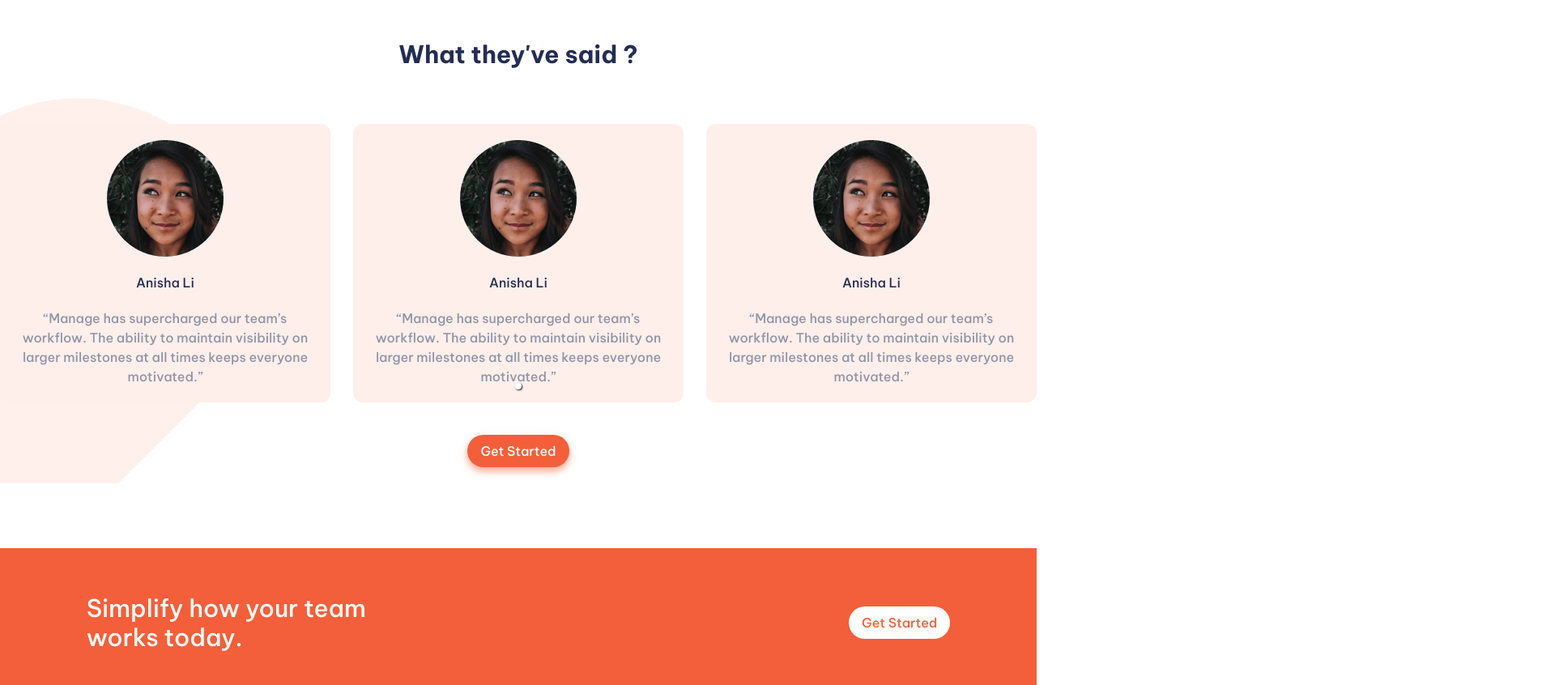
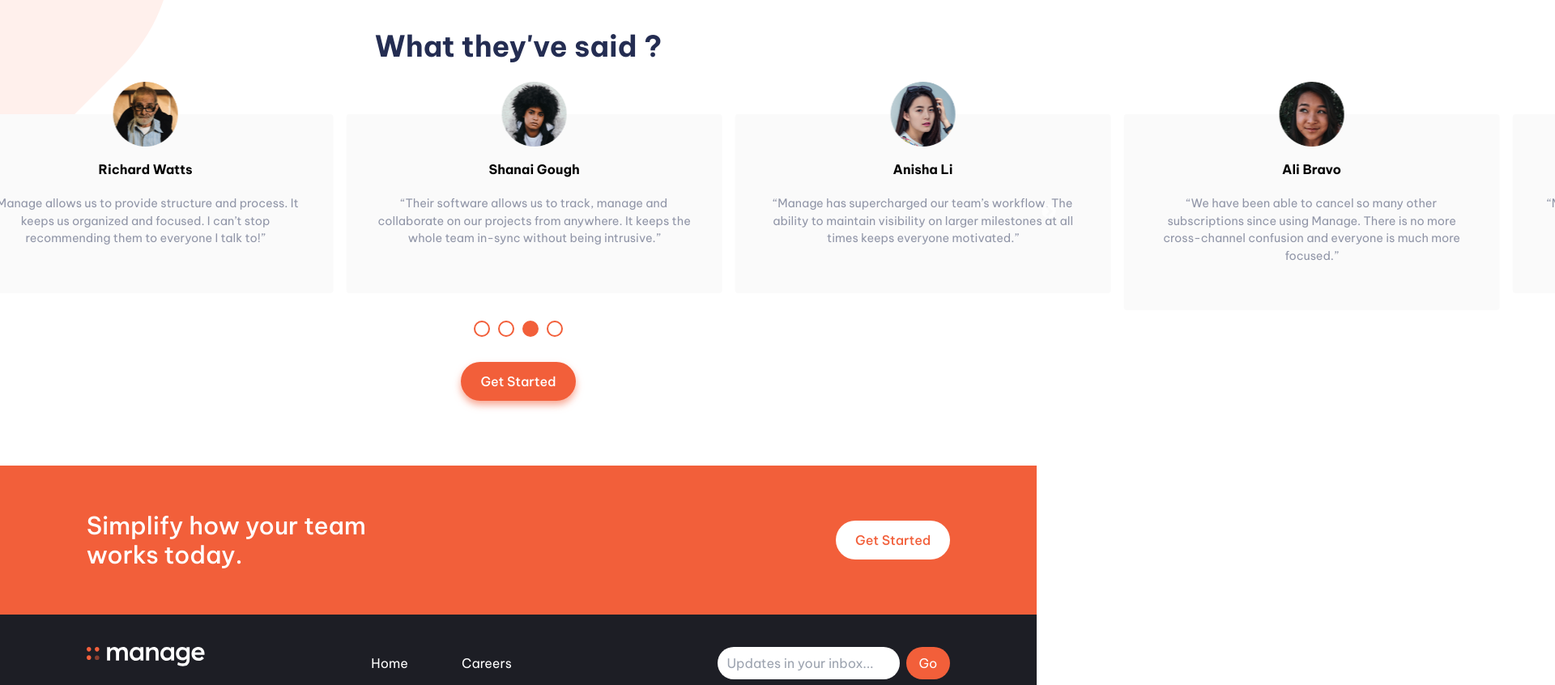
Before and after one commit to noheezybucket/manage-landing-page, a React (Create React App) app: page / in a window 1280 px wide. Shown: the part 1314-2160 px from the top of the page at 81% size, 1920 px wide, since content can reach past the window. Built offline with nearby package versions, Linux system fonts and the light colour scheme; the HTML template or start-up script is replaced by a standard one.

Commit message:
final commit

```diff
--- a/src/components/About.js
+++ b/src/components/About.js
@@ -6,7 +6,7 @@
     <section className="about">
       <div className="py-20 mx-auto w-10/12 gap-[50px] lg:gap-[200px] flex flex-col lg:flex-row">
         <div className="text-center lg:text-left">
-          <h2 className="text-primary-blue pb-7 text-3xl font-bold">
+          <h2 className="text-primary-blue pb-7 text-4xl font-bold">
             What's different about Manage ?
           </h2>
           <p>
@@ -20,9 +20,7 @@
           {/* 01 */}
           <div className="flex flex-col lg:flex-row gap-5 ">
             <p className="flex items-center bg-neutral-red  rounded-3xl lg:bg-white lg:items-start">
-              <span className="bg-primary-red text-white px-4 py-2 mr-3 rounded-3xl h-fit">
-                01
-              </span>
+              <span className="about-number">01</span>
               <h3 className="about-title lg:hidden">
                 Track company-wide progress
               </h3>
@@ -43,9 +41,7 @@
           {/* 02 */}
           <div className="flex flex-col lg:flex-row gap-5 ">
             <p className="flex items-center bg-neutral-red rounded-3xl lg:bg-white lg:items-start">
-              <span className="bg-primary-red text-white mr-3 px-4 py-2 rounded-3xl h-fit">
-                02
-              </span>
+              <span className="about-number">02</span>
               <h3 className="about-title lg:hidden">
                 Advanced built-in reports
               </h3>
@@ -65,9 +61,7 @@
           {/* 03 */}
           <div className="flex flex-col lg:flex-row gap-5 ">
             <p className="flex items-center bg-neutral-red  rounded-3xl lg:bg-white lg:items-start">
-              <span className="bg-primary-red text-white  mr-3 px-4 py-2 rounded-3xl h-fit">
-                03
-              </span>
+              <span className="about-number">03</span>
               <h3 className="about-title lg:hidden">
                 Everything you need in one place
               </h3>
--- a/src/components/MobileHeader.js
+++ b/src/components/MobileHeader.js
@@ -16,6 +16,7 @@
           <img src={manage} alt="manage" />
         </div>
         <div
+          className="cursor-pointer"
           onClick={() => {
             setIsMenuOpen((prev) => !prev);
           }}
--- a/src/components/SecondFooter.js
+++ b/src/components/SecondFooter.js
@@ -50,15 +50,16 @@
         <div>
           <form className="flex">
             <input
-              type="text"
+              type="email"
               name="footer-text"
               placeholder="Updates in your inbox..."
-              className="py-1 px-1 rounded-3xl w-full text-md"
+              className="py-2 px-3 rounded-3xl w-full text-md outline-primary-red"
+              required
             />
             <input
               type="submit"
               value="Go"
-              className="bg-primary-red h-full ml-1 text-white py-1 px-4 rounded-3xl"
+              className="bg-primary-red h-full ml-2 text-white py-2 px-4 rounded-3xl cursor-pointer hover:bg-white hover:text-primary-red duration-200 ease-in-out hover:drop-shadow-[0_2px_2px_rgba(242,95,58,0.55)]"
             />
           </form>
         </div>
--- a/src/components/Testimonials.js
+++ b/src/components/Testimonials.js
@@ -1,71 +1,72 @@
 import React, { Component } from "react";
-import "react-responsive-carousel/lib/styles/carousel.min.css"; // requires a loader
-import { Carousel } from "react-responsive-carousel";
+import Slider from "react-slick";
+import "slick-carousel/slick/slick.css";
+import "slick-carousel/slick/slick-theme.css";
 
-import ali from "../assets/avatar-ali.png";
-import anisha from "../assets/avatar-anisha.png";
-import richard from "../assets/avatar-richard.png";
-import shanai from "../assets/avatar-shanai.png";
+import data from "../data";
 
 export default class Testimonials extends Component {
   render() {
+    const settings = {
+      dots: true,
+      infinite: true,
+      speed: 2000,
+      slidesToShow: 3,
+      slidesToScroll: 1,
+      initialSlide: 0,
+      autoplay: true,
+      autoplaySpeed: 2000,
+      className: "my-14",
+      responsive: [
+        {
+          breakpoint: 1024,
+          settings: {
+            slidesToShow: 2,
+            slidesToScroll: 1,
+            infinite: true,
+            dots: true,
+          },
+        },
+        {
+          breakpoint: 600,
+          settings: {
+            slidesToShow: 1,
+            slidesToScroll: 1,
+            initialSlide: 1,
+          },
+        },
+        {
+          breakpoint: 480,
+          settings: {
+            slidesToShow: 1,
+            slidesToScroll: 1,
+          },
+        },
+      ],
+    };
+
     return (
-      <section className="mx-auto text-center py-[20px] mb-20">
-        <h2 className="text-primary-blue text-center pb-7 text-3xl font-bold">
+      <section className="mx-auto w-full text-center mb-20">
+        <h2 className="text-primary-blue text-center  text-4xl font-bold">
           What they've said ?
         </h2>
-        <Carousel
-          showThumbs={false}
-          showArrows={true}
-          showStatus={false}
-          showIndicators={true}
-          autoPlay={true}
-          interval={4000}
-          useKeyboardArrows={true}
-          infiniteLoop={true}
-          className=" my-10"
-        >
-          <div className="flex flex-row bg-primary gap-7">
-            {/* Ali */}
-            <div className="testimonial-card">
-              <div>
-                <img src={ali} alt="Ali" />
+
+        <Slider {...settings}>
+          {data.map((testimonial, index) => {
+            return (
+              <div className="testimonial-card" key={index}>
+                <div className="testimonial-img">
+                  <img
+                    src={require("../assets/" + testimonial.avatar + ".png")}
+                    alt={testimonial.name}
+                  />
+                </div>
+                <h3>{testimonial.name}</h3>
+                <p>{testimonial.testimonial}</p>
               </div>
-              <h3>Anisha Li</h3>
-              <p>
-                “Manage has supercharged our team’s workflow. The ability to
-                maintain visibility on larger milestones at all times keeps
-                everyone motivated.”
-              </p>
-            </div>
-
-            {/* Ali */}
-            <div className="testimonial-card">
-              <div className="relative">
-                <img src={ali} alt="Ali" />
-              </div>
-              <h3>Anisha Li</h3>
-              <p>
-                “Manage has supercharged our team’s workflow. The ability to
-                maintain visibility on larger milestones at all times keeps
-                everyone motivated.”
-              </p>
-            </div>
-
-            {/* Ali */}
-            <div className="testimonial-card">
-              <div>
-                <img src={ali} alt="Ali" />
-              </div>
-              <h3>Anisha Li</h3>
-              <p>
-                “Manage has supercharged our team’s workflow. The ability to
-                maintain visibility on larger milestones at all times keeps
-                everyone motivated.”
-              </p>
-            </div>
-          </div>
-        </Carousel>
+            );
+          })}
+        </Slider>
         <button className="btn-red">Get Started</button>
       </section>
     );
--- /dev/null
+++ b/src/data.js
@@ -0,0 +1,32 @@
+const data = [
+  {
+    id: 1,
+    avatar: "avatar-anisha",
+    name: "Anisha Li",
+    testimonial:
+      "“Manage has supercharged our team’s workflow. The ability to maintain visibility on larger milestones at all times keeps everyone motivated.”",
+  },
+  {
+    id: 2,
+    avatar: "avatar-ali",
+    name: "Ali Bravo",
+    testimonial:
+      "“We have been able to cancel so many other subscriptions since using Manage. There is no more cross-channel confusion and everyone is much more focused.”",
+  },
+  {
+    id: 3,
+    avatar: "avatar-richard",
+    name: "Richard Watts",
+    testimonial:
+      "“Manage allows us to provide structure and process. It keeps us organized and focused. I can’t stop recommending them to everyone I talk to!”",
+  },
+  {
+    id: 4,
+    avatar: "avatar-shanai",
+    name: "Shanai Gough",
+    testimonial:
+      "“Their software allows us to track, manage and collaborate on our projects from anywhere. It keeps the whole team in-sync without being intrusive.”",
+  },
+];
+
+export default data;
--- a/src/index.css
+++ b/src/index.css
@@ -12,21 +12,31 @@
 
 body {
   background: url("./assets/bg-tablet-pattern.svg") no-repeat top -150px right -150px;
+  overflow-x: hidden;
 }
 
 .about {
-  background: url("./assets/bg-tablet-pattern.svg") no-repeat bottom -100% left -500px;
+  background: url("./assets/bg-tablet-pattern.svg") no-repeat bottom -30px left -600px;
 }
+
 P {
   @apply text-neutral-blue;
 }
 
 .btn-red {
-  @apply bg-primary-red text-white py-2 px-4 rounded-3xl font-[500] drop-shadow-[0_5px_5px_rgba(242,95,58,0.55)];
+  @apply ease-in-out duration-200 bg-primary-red text-white py-3 px-6 rounded-3xl font-[500] drop-shadow-[0_5px_5px_rgba(242,95,58,0.55)];
+}
+
+.btn-red:hover {
+  @apply bg-white text-primary-red;
 }
 
 .btn-white {
-  @apply bg-white text-primary-red py-2 px-4 rounded-3xl font-[500];
+  @apply ease-in-out duration-200 bg-white text-primary-red py-3 px-6 rounded-3xl font-[500];
+}
+
+.btn-white:hover {
+  @apply bg-neutral-red;
 }
 
 li {
@@ -41,10 +51,39 @@
   @apply font-bold text-primary-blue text-[16px];
 }
 
-.testimonial-card {
-  @apply flex flex-col items-center bg-neutral-red rounded-xl gap-5 p-5;
+.about-number {
+  @apply bg-primary-red text-white mr-3 px-5 py-1 rounded-3xl h-fit;
 }
 
-.testimonial-card img {
-  @apply border !important;
+.testimonial-card {
+  @apply flex flex-col items-center relative bg-neutral-gray rounded py-14 px-8 mx-3;
 }
+
+.testimonial-img {
+  @apply absolute -top-10 left-1/2 translate-x-[-50%] w-20;
+}
+
+.testimonial-card p {
+  @apply text-[0.9em];
+}
+
+.testimonial-card h3 {
+  @apply mb-5 font-semibold;
+}
+
+/* editing carousel */
+.slick-list {
+  @apply overflow-visible my-0 -mx-10 lg:-mx-20 !important;
+}
+
+.slick-slide > div {
+  @apply my-2 mx-2;
+}
+
+.slick-dots button:before {
+  @apply border-2 border-primary-red  opacity-100 text-transparent rounded-full !important;
+}
+
+.slick-active button::before {
+  @apply text-primary-red  bg-primary-red opacity-100 !important;
+}
--- a/tailwind.config.js
+++ b/tailwind.config.js
@@ -1,5 +1,6 @@
 /** @type {import('tailwindcss').Config} */
 module.exports = {
+  important: true,
   content: ["./src/**/*.{js,jsx,ts,tsx}"],
   theme: {
     extend: {
```
Also changed, not shown: package.json (+6 -1 lines), 1 other file (tests, documents, lock files or other folders).
